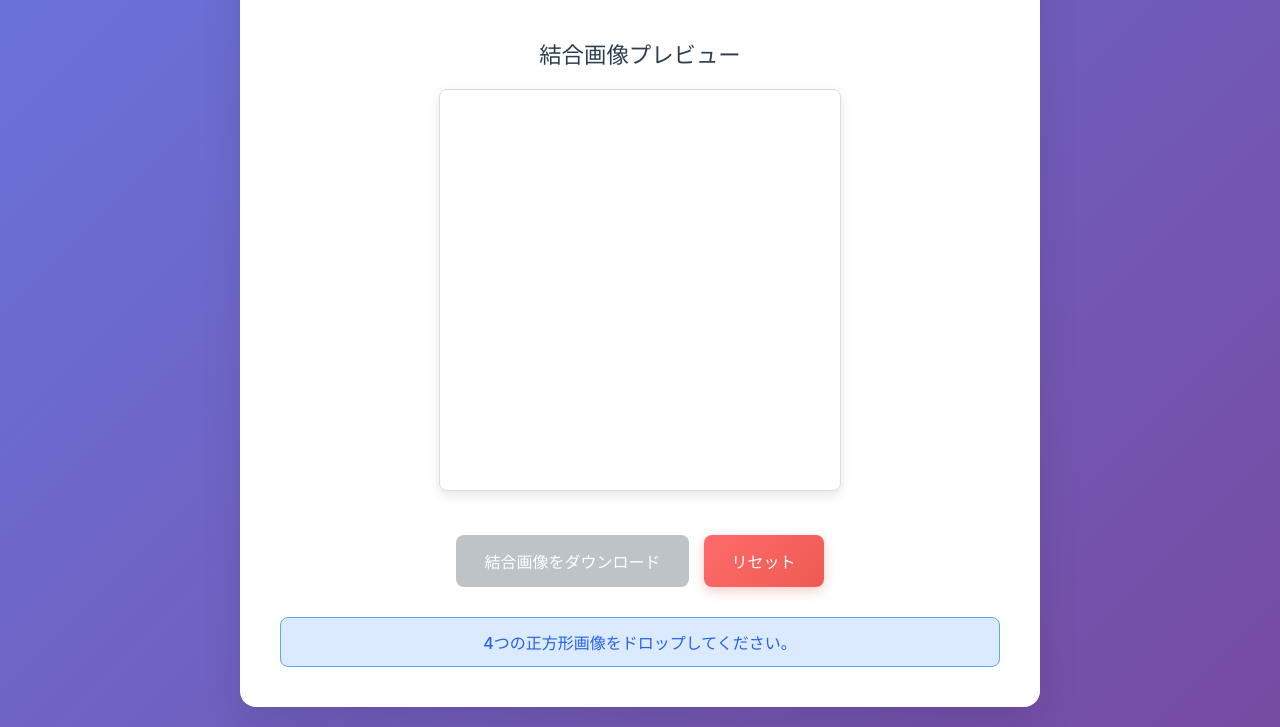
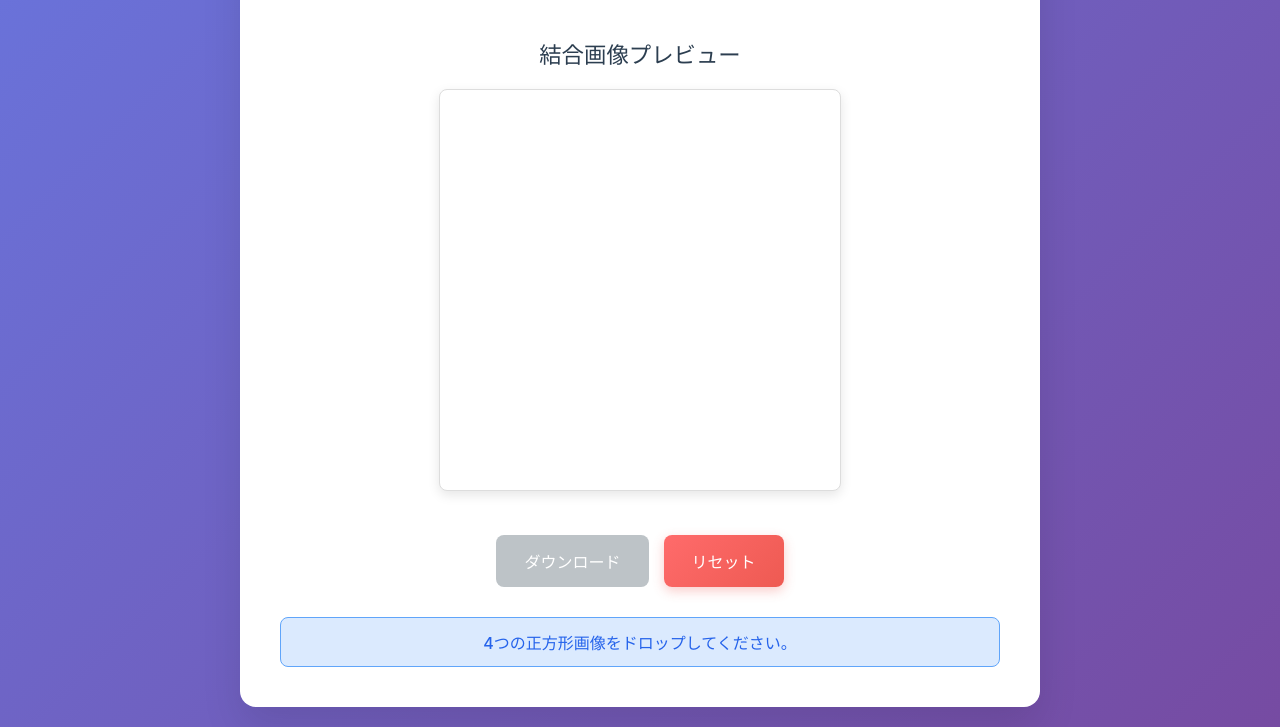
Before and after one commit to wasabina67/image-merge, a website: page docs/index.html in a window 1280 px wide. Shown: the part 617-1344 px from the top of the page. Drawn offline with Linux system fonts and the light colour scheme.

Commit message:
Update docs/index.html

```diff
--- a/docs/index.html
+++ b/docs/index.html
@@ -46,7 +46,7 @@
         <canvas id="mergedCanvas" width="400" height="400"></canvas>
       </div>
       <div class="controls">
-        <button id="downloadBtn" disabled>結合画像をダウンロード</button>
+        <button id="downloadBtn" disabled>ダウンロード</button>
         <button id="resetBtn">リセット</button>
       </div>
       <div class="status" id="statusMsg"></div>
```
